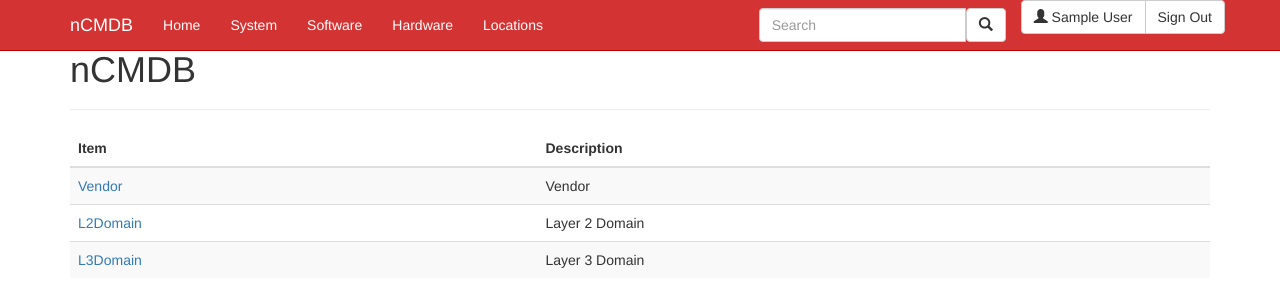
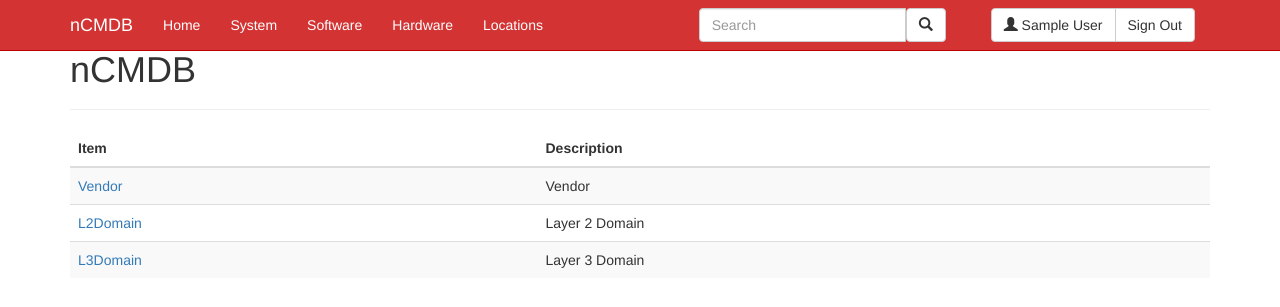
Before and after one commit to mrccao/cmdb, a Flask app: page / in a window 1280 px wide. Shown: the top 307 px of the page. Run offline with Flask 2, Linux system fonts and the light colour scheme; the visitor is signed in with stand-in values (Sample User, id 1); data comes from the database, SQL or seed files in the repository; parts of the project's set-up code (start-up, migrations or seed data) failed here and were passed over; some libraries are stand-ins or nearby versions.

Commit message:
Navbar right spacing

```diff
--- a/app/static/brand.css
+++ b/app/static/brand.css
@@ -1,8 +1,12 @@
+.navbar-right>li {
+      padding-left:30px;
+}
 .btn-dead:hover, .btn-dead:active {
     color: #333;
     background-color: #fff;
     border-color: #ccc;
 }
+
 .navbar.transparent.navbar-inverse {
    background: rgba(200, 0, 0, 0.8);
 }
--- a/app/templates/base.html
+++ b/app/templates/base.html
@@ -31,19 +31,23 @@
             </ul>
             <ul class="nav navbar-nav navbar-right">
                 <li>
+                <span>
+                </span>
+                </li>
+                <li>
                     <div class="btn-group">
                     {% if current_user.is_authenticated() %}
-                        <div type="button" class="btn btn-default btn-dead" role="button">
+                        <div type="button" class="btn btn-default navbar-btn btn-dead" role="button">
                             <span class="glyphicon glyphicon-user"></span> {{ current_user.name }}
                         </div>
-                        <a type="button" class="btn btn-default" role="button" href="{{ url_for('auth.logout') }}">
+                        <a type="button" class="btn btn-default navbar-btn" role="button" href="{{ url_for('auth.logout') }}">
                                 Sign Out
                         </a>
                     {% else %}
-                        <div type="button" class="btn btn-default btn-dead" role="button">
+                        <div type="button" class="btn btn-default btn-dead navbar-btn" role="button">
                             <span class="glyphicon glyphicon-user"></span> Nobody
                         </div>
-                        <a type="button" class="btn btn-default" href="{{ url_for('auth.login') }}">
+                        <a type="button" class="btn btn-default navbar-btn" href="{{ url_for('auth.login') }}">
                             Sign In
                         </a>
                     {% endif %}
```
